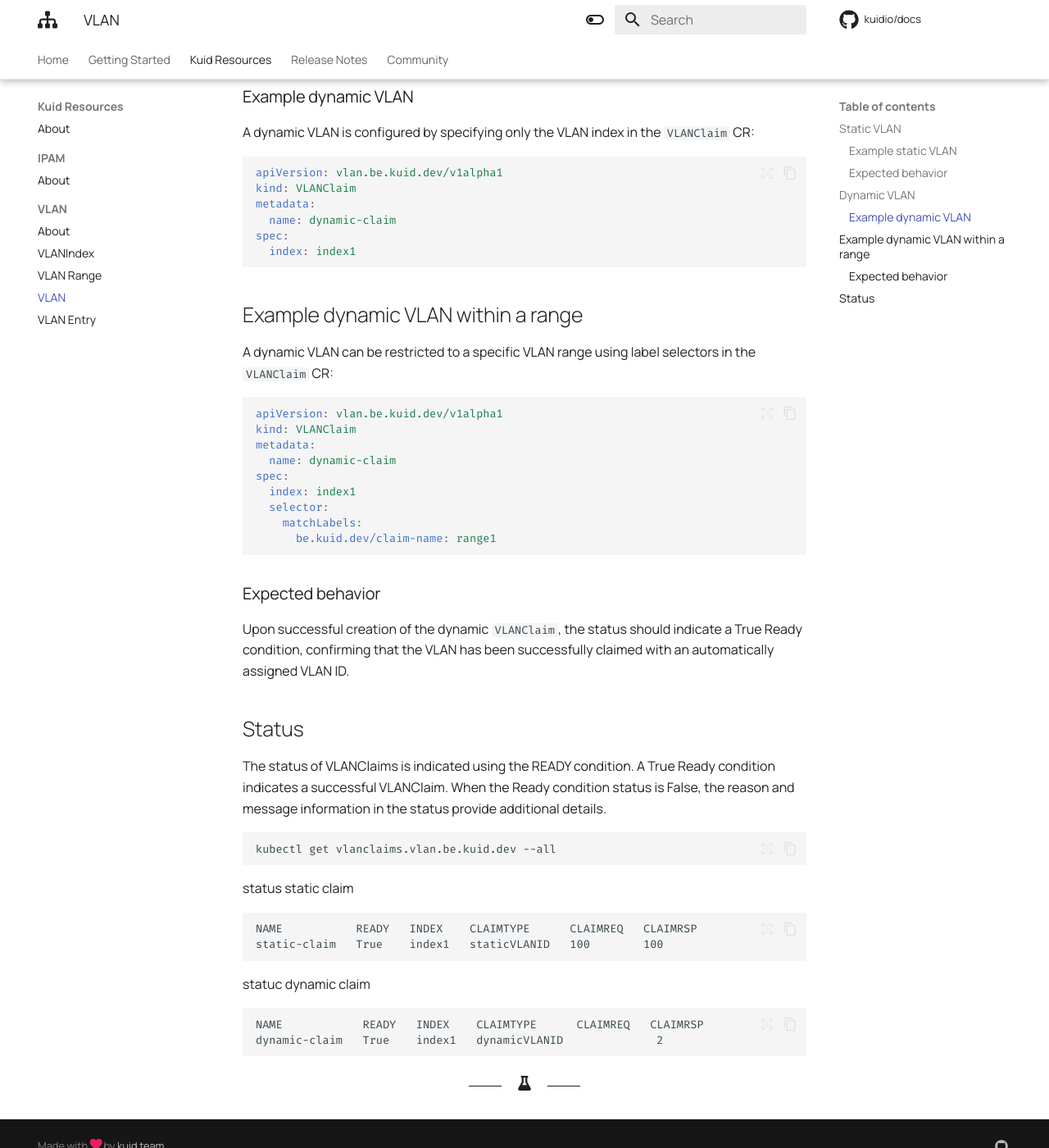
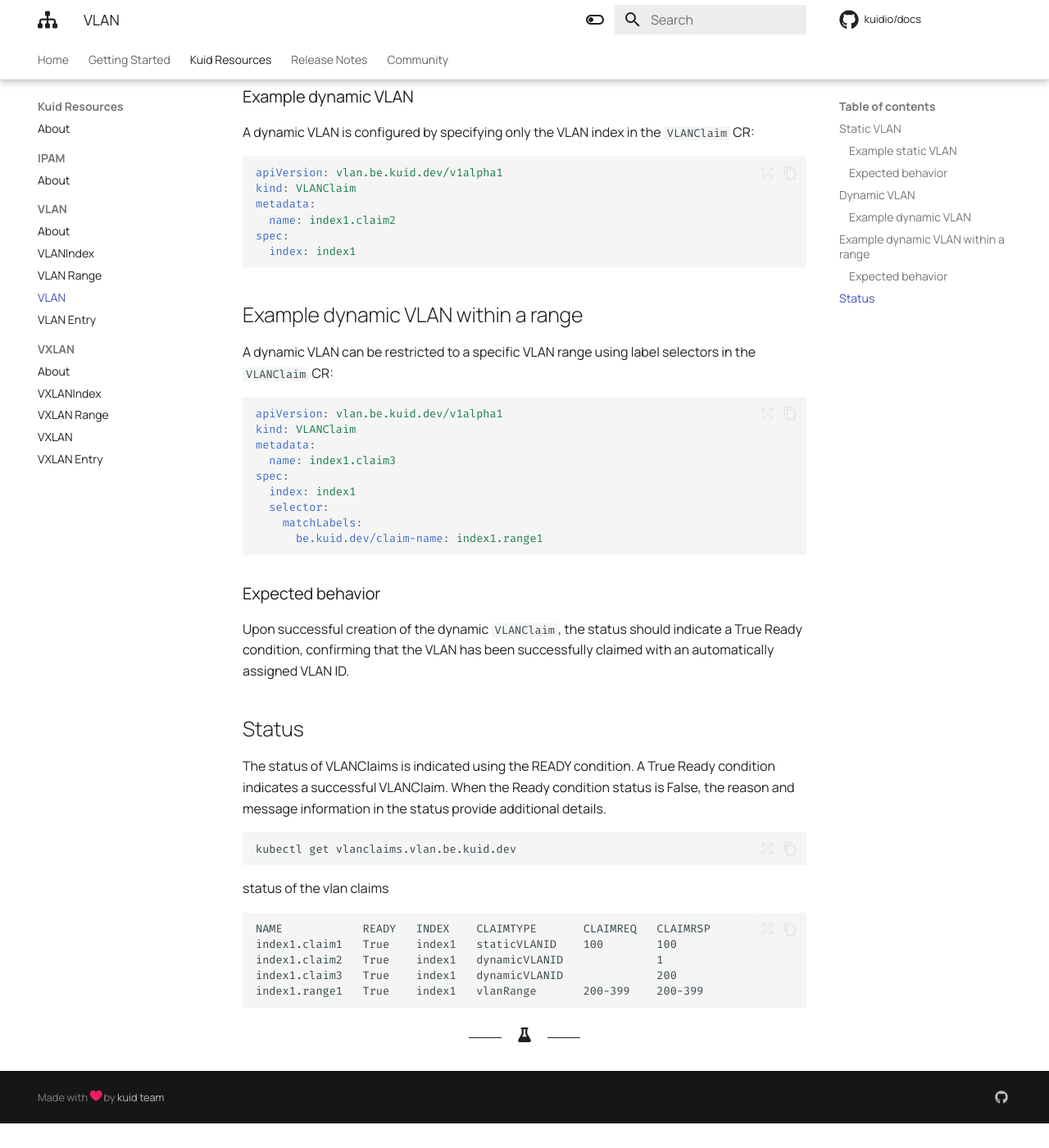
Before and after one commit to kuidio/docs, an MkDocs documentation site: the page built from docs/02-resources/vlan/04_vlan.md, in a window 1280 px wide and 1400 px high, scrolled down 1075 px. Shown: the whole window at 82% size. Built offline with MkDocs 1.6.1 and Material for MkDocs 9.7.7, drawn with Linux system fonts in a browser that asks for light colours; comment, search, counter and statistics services are not loaded; after the commit the page ends 2445 px from its top, so only the background shows below that; some of the changed text lies outside the part shown.

Commit message:
updated exaples in vlans

````diff
--- a/docs/02-resources/vlan/04_vlan.md
+++ b/docs/02-resources/vlan/04_vlan.md
@@ -14,7 +14,7 @@ A static VLAN is configured by specifying the VLAN index and the static VLAN ID
 apiVersion: vlan.be.kuid.dev/v1alpha1
 kind: VLANClaim
 metadata:
-  name: static-claim
+  name: index1.claim1
 spec:
   index: index1
   id: 100
@@ -36,7 +36,7 @@ A dynamic VLAN is configured by specifying only the VLAN index in the `VLANClaim
 apiVersion: vlan.be.kuid.dev/v1alpha1
 kind: VLANClaim
 metadata:
-  name: dynamic-claim
+  name: index1.claim2
 spec:
   index: index1
 ```
@@ -49,12 +49,12 @@ A dynamic VLAN can be restricted to a specific VLAN range using label selectors
 apiVersion: vlan.be.kuid.dev/v1alpha1
 kind: VLANClaim
 metadata:
-  name: dynamic-claim
+  name: index1.claim3
 spec:
   index: index1
   selector:
     matchLabels:
-      be.kuid.dev/claim-name: range1
+      be.kuid.dev/claim-name: index1.range1
 ```
 ### Expected behavior
 
@@ -65,19 +65,15 @@ Upon successful creation of the dynamic `VLANClaim`, the status should indicate
 The status of VLANClaims is indicated using the READY condition. A True Ready condition indicates a successful VLANClaim. When the Ready condition status is False, the reason and message information in the status provide additional details.
 
 ```
-kubectl get vlanclaims.vlan.be.kuid.dev --all
+kubectl get vlanclaims.vlan.be.kuid.dev
 ```
 
-status static claim
+status of the vlan claims
 
 ```
-NAME           READY   INDEX    CLAIMTYPE      CLAIMREQ   CLAIMRSP
-static-claim   True    index1   staticVLANID   100        100
+NAME            READY   INDEX    CLAIMTYPE       CLAIMREQ   CLAIMRSP
+index1.claim1   True    index1   staticVLANID    100        100
+index1.claim2   True    index1   dynamicVLANID              1
+index1.claim3   True    index1   dynamicVLANID              200
+index1.range1   True    index1   vlanRange       200-399    200-399
 ```
-
-statuc dynamic claim
-
-```
-NAME            READY   INDEX    CLAIMTYPE      CLAIMREQ   CLAIMRSP
-dynamic-claim   True    index1   dynamicVLANID              2
-```
--- a/mkdocs.yml
+++ b/mkdocs.yml
@@ -12,6 +12,12 @@ nav:
       - VLAN Range: 02-resources/vlan/03_vlan_range.md
       - VLAN: 02-resources/vlan/04_vlan.md
       - VLAN Entry: 02-resources/vlan/05_vlan_entry.md
+    - VXLAN:
+      - About: 02-resources/vxlan/01_vxlan_about.md
+      - VXLANIndex: 02-resources/vxlan/02_vxlan_index.md
+      - VXLAN Range: 02-resources/vxlan/03_vxlan_range.md
+      - VXLAN: 02-resources/vxlan/04_vxlan.md
+      - VXLAN Entry: 02-resources/vxlan/05_vxlan_entry.md
   - Release Notes:
     - "0.0.1": 06-rn/0.0.1.md
   - Community:
````
Also changed, not shown: docs/02-resources/vlan/03_vlan_range.md (+3 -3 lines), docs/02-resources/vlan/05_vlan_entry.md (+12 -10 lines).
